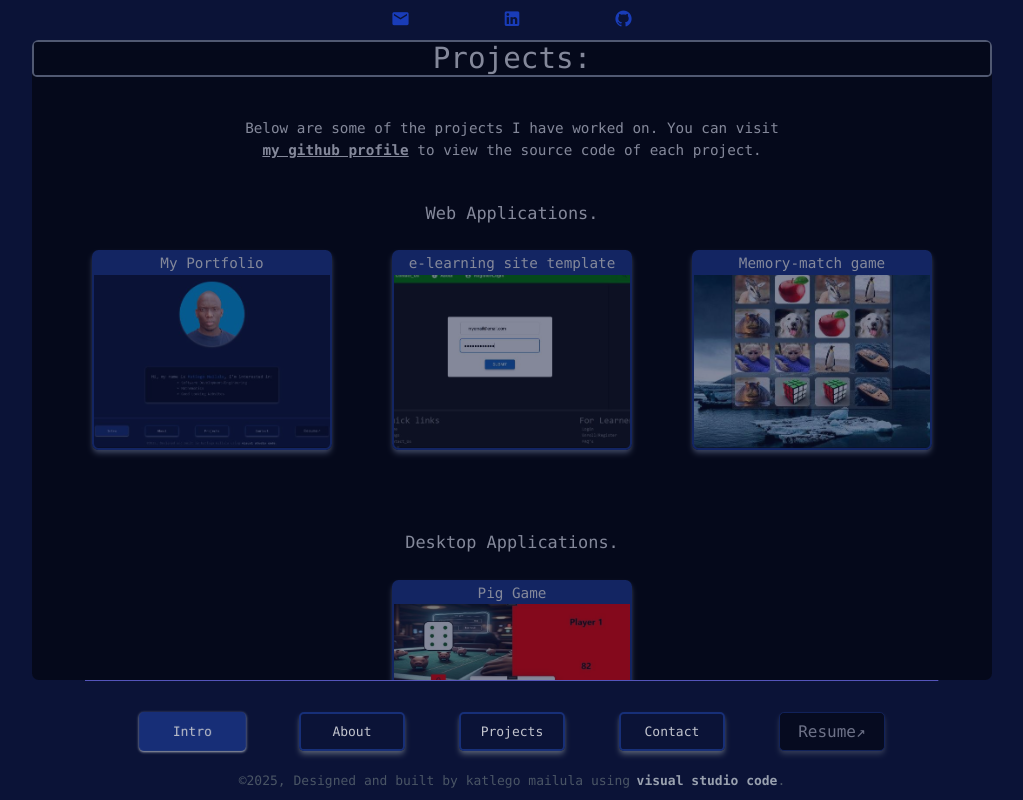
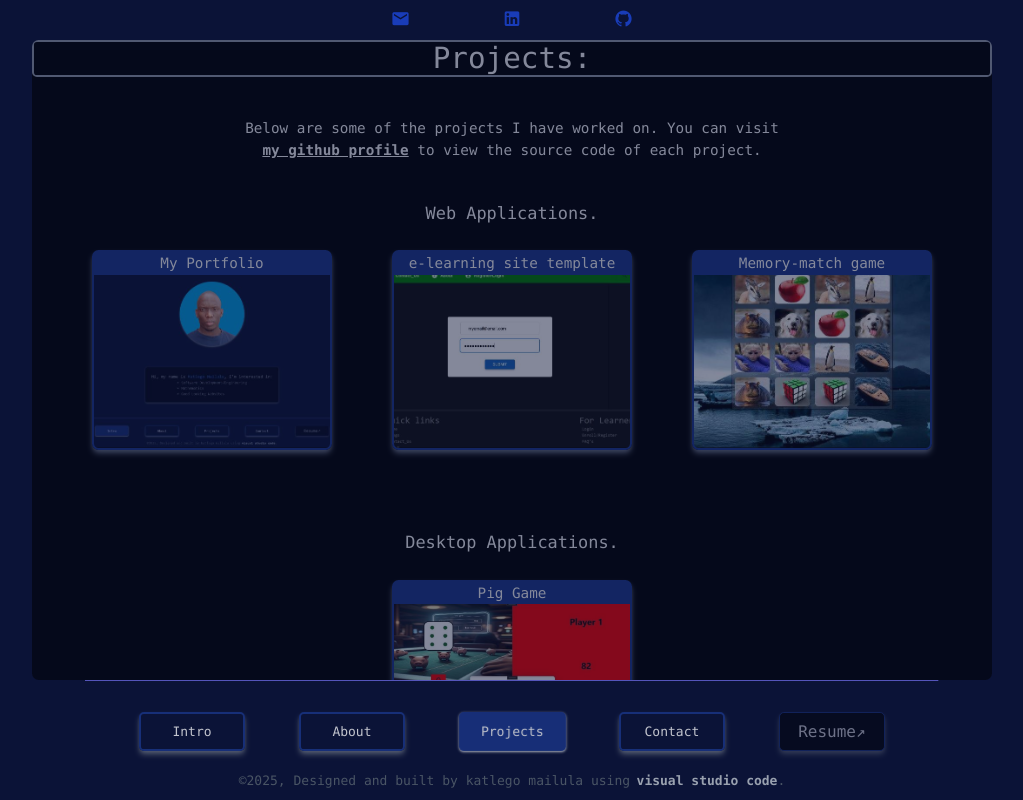
Before and after one commit to Katlego-ki/my-portfolio, a React (Vite) app: page /projects in a window 1280 px wide. Shown: the whole page, without its empty margins (128-1151 px from the left). Built offline with nearby package versions, Linux system fonts and the light colour scheme.

Commit message:
utilize the useLocation hook to manage navigation buttons states

```diff
--- a/src/App.tsx
+++ b/src/App.tsx
@@ -22,7 +22,6 @@ function App() {
         </Route>
       </Routes>
     </Router>
-
   )
 
 }
--- a/src/Pages/Layout.tsx
+++ b/src/Pages/Layout.tsx
@@ -1,34 +1,18 @@
-import { Outlet, Link } from 'react-router-dom';
-import { useState } from 'react';
+import { Outlet, Link, useLocation } from 'react-router-dom';
 
 const Layout = () => {
+
+  const location = useLocation();
+
   const pages = ['Intro', 'About', 'Projects', 'Contact'];
 
   const styles = {
     _clicked: "shadow-sm shadow-gray-300 min-w-1/8 _button text-[1rem] h-12 opacity-75 bg-blue-900 font-mono px-3 flex justify-center items-center text-center rounded-md cursor-pointer text-center",
     _notClicked: "shadow-md shadow-gray-500 min-w-1/8 h-12 shadow1 text-[1rem] opacity-75 border-solid border-blue-900 border-2 font-mono flex justify-center items-center text-center px-3 rounded-md cursor-pointer text-center",
   };
-  //alternatively [true, false, false, false] but this is more dynamic
-  const [buttonClicked, setButtonClicked] = useState<boolean[]>([true,...Array(3).fill(false)]);
-
-  const handleClick = (index: number) => {
-    setButtonClicked(prevState => {
-      const newState = [...prevState];
-      newState[index]?true:newState[index] = !newState[index];
-
-      // Apply the logic to set the other buttons to false when one button is clicked
-      for (let i = 0; i < newState.length; i++) {
-        if (i !== index) {
-          newState[i] = false;
-        }
-      }
-      return newState;
-    });
-  };
 
   return (
       <div className="grid h-screen w-screen mx-auto">
-        {/* mt-5 ?? */}
         <div className="items-center justify-evenly icons h-[5vh] text-blue-800 flex w-1/3 mx-auto">
           <a href="mailto:katlegobairvin@gmail.com" target="_blank" rel="noopener noreferrer" title="Email">
             <i className="text-2xl mx-auto mdi mdi-email"></i>
@@ -48,17 +32,19 @@ const Layout = () => {
             <line x1="0" x2="100%" stroke="#55B" strokeWidth="2" />
           </svg>
           <div className="w-2/3 justify-evenly flex buttons m-auto">
+
+            {/* Navigation buttons */}
             {pages.map((label, index) => (
               <Link
                 key={index}
                 to={`/${label.toLowerCase()}`}
-                className={buttonClicked[index] ? styles._clicked : styles._notClicked}
-                onClick={() => handleClick(index)}
+                className={location.pathname === `/${label.toLowerCase()}` ? styles._clicked:styles._notClicked}
               >
                 {label}
               </Link>
             ))}
-            {/*resume button*/}
+
+            {/* resume button */}
             <a href="/myResume.pdf" className="shadow-md shadow-gray-500 min-w-1/8 flex justify-center items-center text-center px-3 bg-black opacity-40 border-solid border-blue-900 border-1 text-white font-mono rounded-md cursor-pointer" target="_blank" rel="noopener noreferrer">
               Resume&#8599;
             </a>
--- a/src/Pages/Projects.tsx
+++ b/src/Pages/Projects.tsx
@@ -28,7 +28,7 @@ const Projects = () => {
 
             <h2 className="mt-[10vh] h-fit text-center font-mono">Desktop Applications.</h2>
             <div className="mt-[3vh] flex justify-evenly h-fit">
-                <a className="w-1/4 h-fit"  href="https://github.com/Katlego-ki/my-portfolio" target="_blank" rel="noopener noreferrer">
+                <a className="w-1/4 h-fit"  href="https://github.com/Katlego-ki/PigGame" target="_blank" rel="noopener noreferrer">
                     <div className="pig-game w-full h-[25vh] rounded-lg border-solid border-2 border-blue-900 shadow-md shadow-gray-500 bg-center bg-no-repeat bg-cover">
                         <p className="text-center bg-blue-900 text-lg font-mono">Pig Game</p>
                     </div>
```
Also changed, not shown: 1 other file (tests, documents, lock files or other folders).
